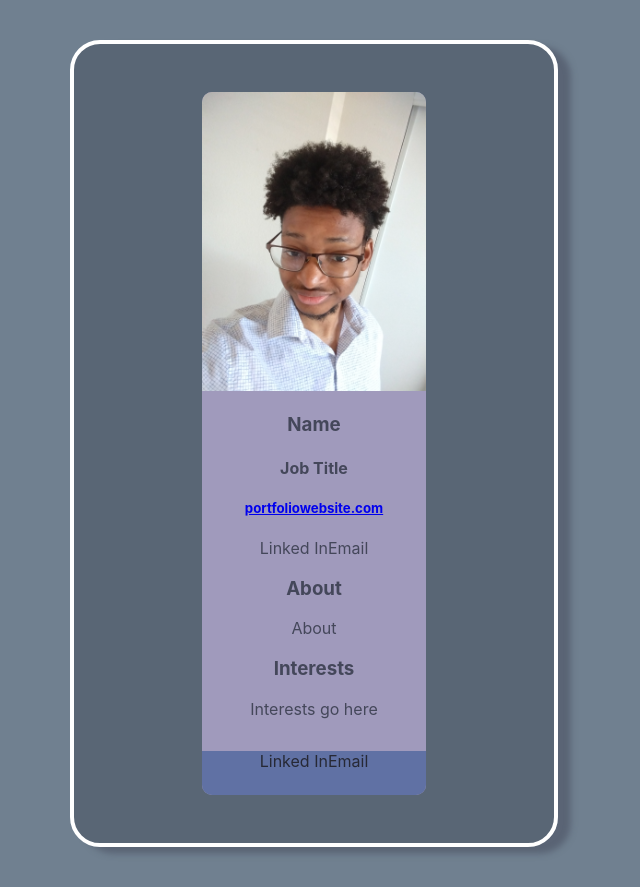
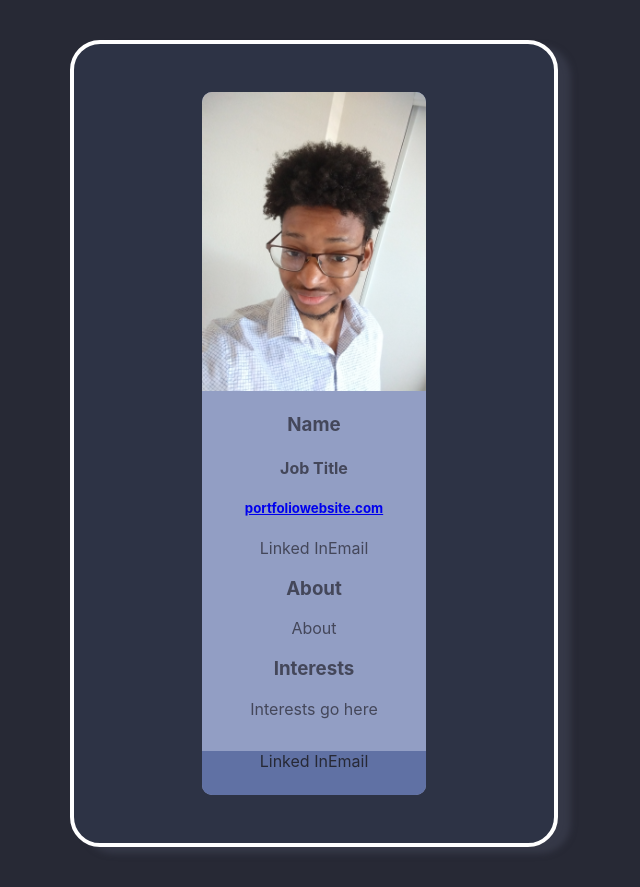
Before and after one commit to Neshamon/Digital-Business-Card, a React (Create React App) app: page / in a window 1280 px wide. Shown: the whole page, without its empty margins (326-966 px from the left). Built offline with nearby package versions, Linux system fonts and the light colour scheme.

Commit message:
Change colors

```diff
--- a/src/App.css
+++ b/src/App.css
@@ -2,7 +2,7 @@
   display: flex;
   justify-content: center;
   align-items: center;
-  background-color: hsla(231, 15%, 18%, .3);
+  background-color: hsla(225, 27%, 33%, .3);
   width: 25%;
   height: auto;
   padding: 3em 5em 3em 5em;
@@ -13,7 +13,7 @@
 }
 
 .App {
-  background: hsl(250, 20%, 67%);
+  background: hsl(225, 30%, 67%);
   border-radius: 10px;
   text-align: center;
   width: 70%;
--- a/src/index.css
+++ b/src/index.css
@@ -5,7 +5,7 @@ body {
     sans-serif;
   -webkit-font-smoothing: antialiased;
   -moz-osx-font-smoothing: grayscale;
-  background-color: slategray;
+  background-color: hsl(231, 15%, 18%);
   display: flex;
   justify-content: center;
 }
```
